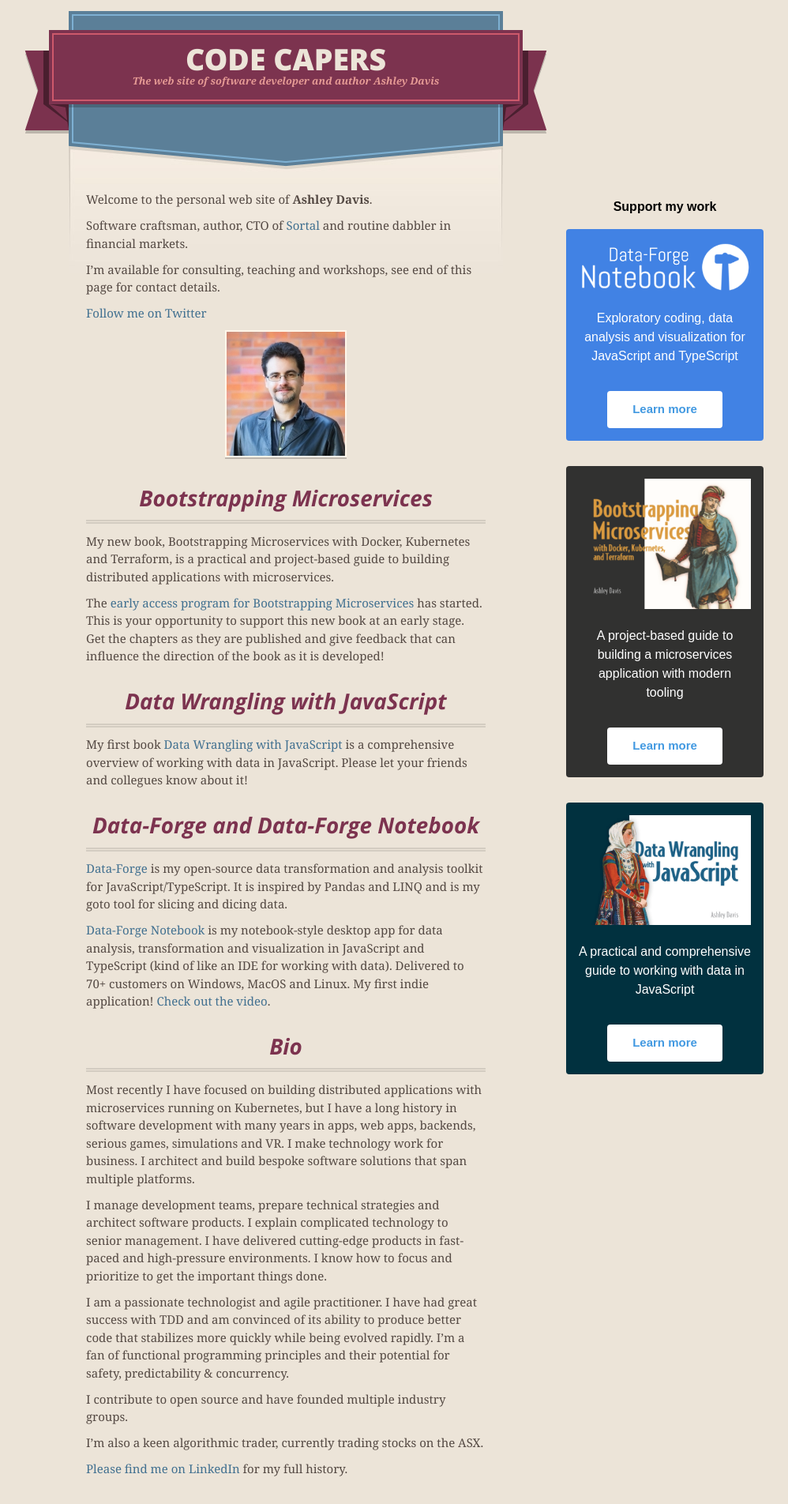
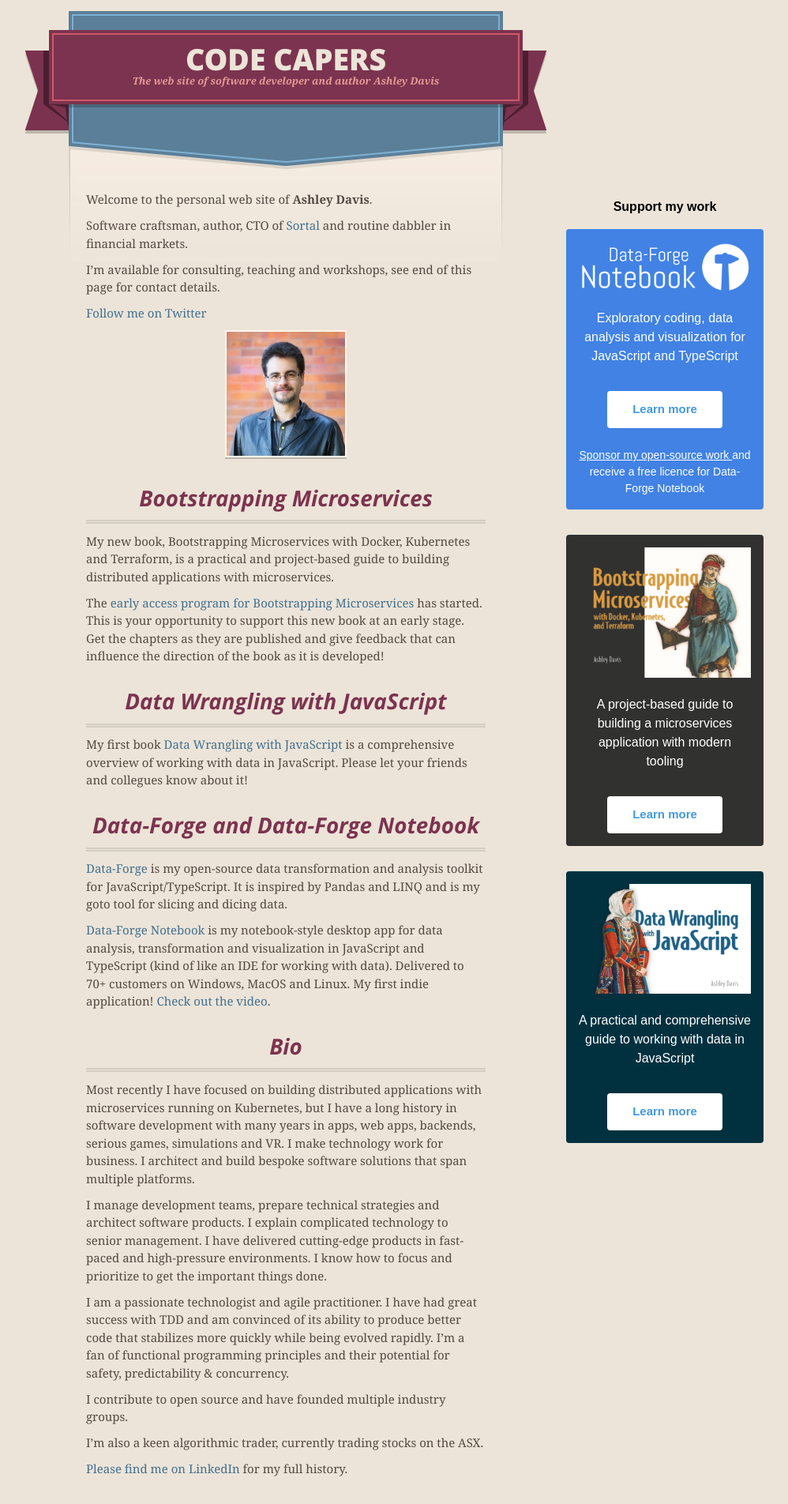
Before and after one commit to ashleydavis/personal-web-page, a Jekyll site: the page built from index.md, in a window 1280 px wide. Shown: the top 1904 px of the page at 79% size, without its empty margins (278-1276 px from the left). Built offline with Jekyll 4.4.1, drawn with Linux system fonts in a browser that asks for light colours.

Commit message:
GitHub sponsorship link.

```diff
--- a/_layouts/default.html
+++ b/_layouts/default.html
@@ -90,6 +90,17 @@
                     >
                     Learn more
                 </a>
+
+                <div class="text-sm mt-6 leading-normal df-ad-sponsor-link">
+                    <a
+                        class="text-white"
+                        href="https://github.com/sponsors/ashleydavis"
+                        target="_blank"
+                        >
+                        Sponsor my open-source work
+                    </a>
+                    and receive a free licence for Data-Forge Notebook
+                </div>
             </div>
 
             <div
--- a/assets/css/style.scss
+++ b/assets/css/style.scss
@@ -7,6 +7,19 @@
     font-family: 'Noto Sans', sans-serif;
     font-family: 'Raleway', sans-serif;
     color: white;
+}
+
+.df-ad-sponsor-link a:link {
+    color: white;
+    text-decoration-line: underline;
+}
+
+.df-ad-sponsor-link a:hover {
+    color: yellow;
+}
+
+.df-ad-sponsor-link a:active {
+    color: yellow;
 }
 
 .ad-box {
```
